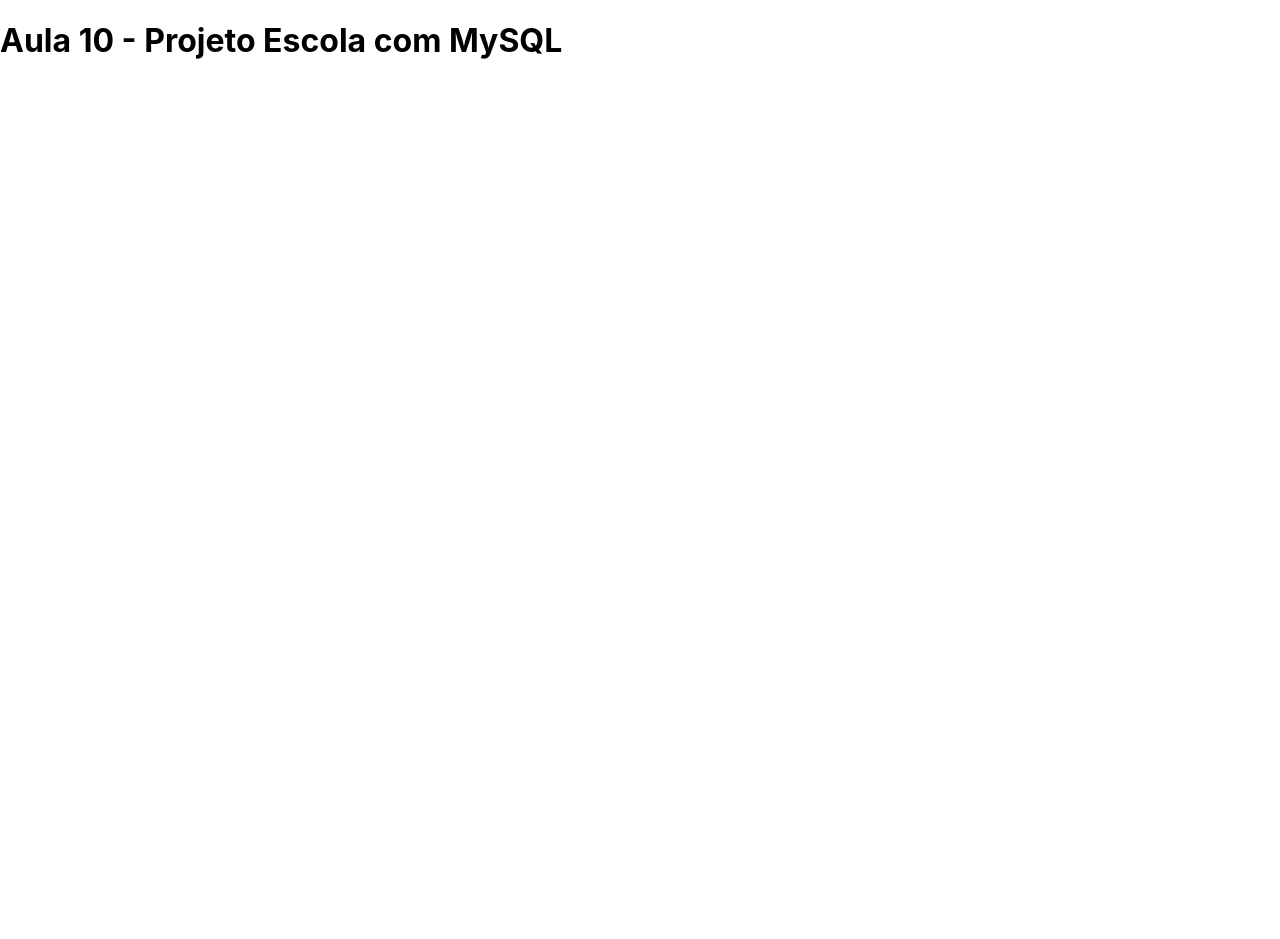
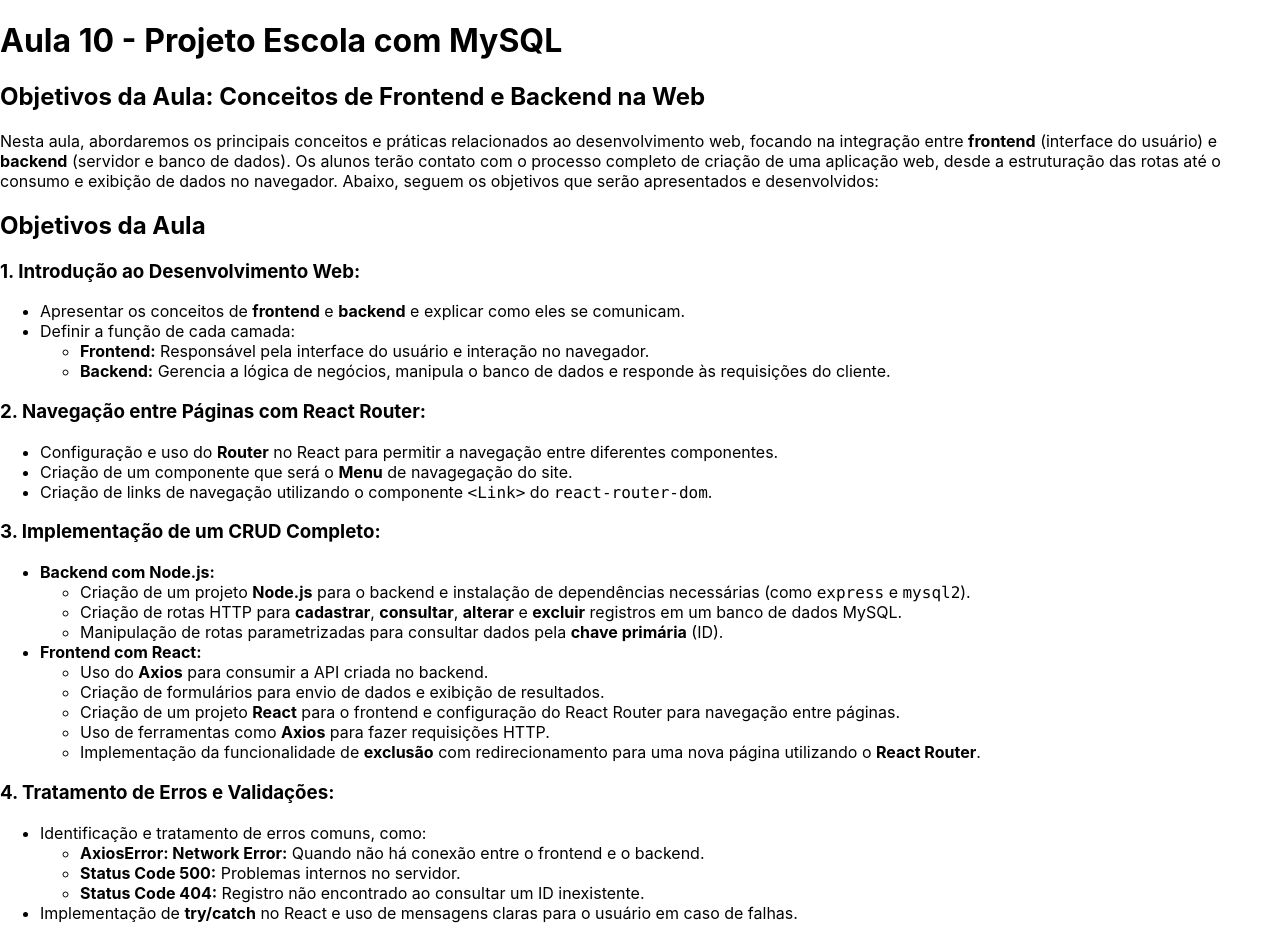
Before and after one commit to icBressan/Aula10, a React (Create React App) app in the folder escola/: page / in a window 1280 px wide. Before the commit the page ends 800 px from the top, so only its background shows below. Built offline with nearby package versions, Linux system fonts and the light colour scheme.

Commit message:
07/11 - Conteúdo Home

```diff
--- a/escola/src/Paginas/Home.jsx
+++ b/escola/src/Paginas/Home.jsx
@@ -1,8 +1,63 @@
 export default function Home()
 {
     return (
-        <div>
+        <div className="conteudo">
             <h1> Aula 10 - Projeto Escola com MySQL </h1>
+            <h2>Objetivos da Aula: Conceitos de Frontend e Backend na Web</h2>
+
+            <p>Nesta aula, abordaremos os principais conceitos e práticas relacionados ao desenvolvimento web, focando na integração entre <strong>frontend</strong> (interface do usuário) e <strong>backend</strong> (servidor e banco de dados). Os alunos terão contato com o processo completo de criação de uma aplicação web, desde a estruturação das rotas até o consumo e exibição de dados no navegador. Abaixo, seguem os objetivos que serão apresentados e desenvolvidos:</p>
+
+            <h2>Objetivos da Aula</h2>
+
+            <h3>1. Introdução ao Desenvolvimento Web:</h3>
+            <ul>
+                <li>Apresentar os conceitos de <strong>frontend</strong> e <strong>backend</strong> e explicar como eles se comunicam.</li>
+                <li>Definir a função de cada camada:
+                    <ul>
+                        <li><strong>Frontend:</strong> Responsável pela interface do usuário e interação no navegador.</li>
+                        <li><strong>Backend:</strong> Gerencia a lógica de negócios, manipula o banco de dados e responde às requisições do cliente.</li>
+                    </ul>
+                </li>
+            </ul>
+
+            <h3>2. Navegação entre Páginas com React Router:</h3>
+            <ul>
+                <li>Configuração e uso do <strong>Router</strong> no React para permitir a navegação entre diferentes componentes.</li>
+                <li>Criação de um componente que será o <strong>Menu</strong> de navagegação do site.</li>
+                <li>Criação de links de navegação utilizando o componente <code>&lt;Link&gt;</code> do <code>react-router-dom</code>.</li>
+            </ul>
+
+            <h3>3. Implementação de um CRUD Completo:</h3>
+            <ul>
+                <li><strong>Backend com Node.js:</strong>
+                    <ul>
+                    <li>Criação de um projeto <strong>Node.js</strong> para o backend e instalação de dependências necessárias (como <code>express</code> e <code>mysql2</code>).</li>
+                        <li>Criação de rotas HTTP para <strong>cadastrar</strong>, <strong>consultar</strong>, <strong>alterar</strong> e <strong>excluir</strong> registros em um banco de dados MySQL.</li>
+                        <li>Manipulação de rotas parametrizadas para consultar dados pela <strong>chave primária</strong> (ID).</li>
+                    </ul>
+                </li>
+                <li><strong>Frontend com React:</strong>
+                    <ul>
+                        <li>Uso do <strong>Axios</strong> para consumir a API criada no backend.</li>
+                        <li>Criação de formulários para envio de dados e exibição de resultados.</li>
+                        <li>Criação de um projeto <strong>React</strong> para o frontend e configuração do React Router para navegação entre páginas.</li>
+                <li>Uso de ferramentas como <strong>Axios</strong> para fazer requisições HTTP.</li>
+                        <li>Implementação da funcionalidade de <strong>exclusão</strong> com redirecionamento para uma nova página utilizando o <strong>React Router</strong>.</li>
+                    </ul>
+                </li>
+            </ul>
+
+            <h3>4. Tratamento de Erros e Validações:</h3>
+            <ul>
+                <li>Identificação e tratamento de erros comuns, como:
+                    <ul>
+                        <li><strong>AxiosError: Network Error:</strong> Quando não há conexão entre o frontend e o backend.</li>
+                        <li><strong>Status Code 500:</strong> Problemas internos no servidor.</li>
+                        <li><strong>Status Code 404:</strong> Registro não encontrado ao consultar um ID inexistente.</li>
+                    </ul>
+                </li>
+                <li>Implementação de <strong>try/catch</strong> no React e uso de mensagens claras para o usuário em caso de falhas.</li>
+            </ul>
         </div>
     );
 }
```
